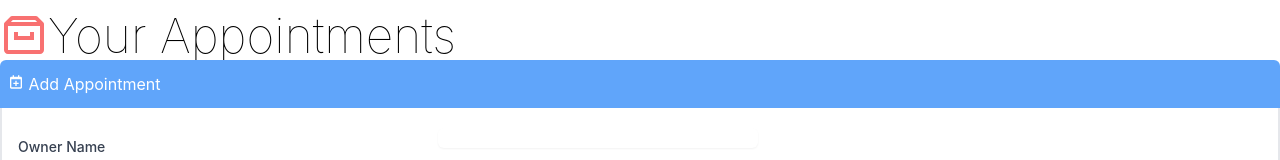
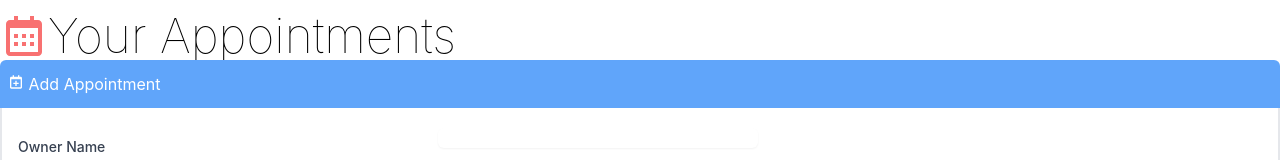
Before and after one commit to stijn-veren/rbi-rv, a React (Create React App) app: page / in a window 1280 px wide. Shown: the top 160 px of the page. Built offline with nearby package versions, Linux system fonts and the light colour scheme.

Commit message:
Change icon

```diff
--- a/src/App.js
+++ b/src/App.js
@@ -1,4 +1,4 @@
-import { BiArchive } from 'react-icons/bi'
+import { BiCalendar } from 'react-icons/bi'
 import AddAppointment from './components/AddAppointment'
 import Search from './components/Search'
 
@@ -6,7 +6,7 @@ function App() {
   return (
     <div className="App container mx-auto mt-3 font-thin">
       <h1 className="text-5xl">
-        <BiArchive className="inline-block text-red-400 align-top" />
+        <BiCalendar className="inline-block text-red-400 align-top" />
         Your Appointments
       </h1>
       <AddAppointment />
```
